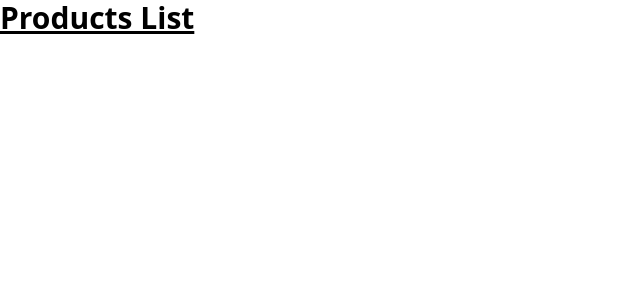
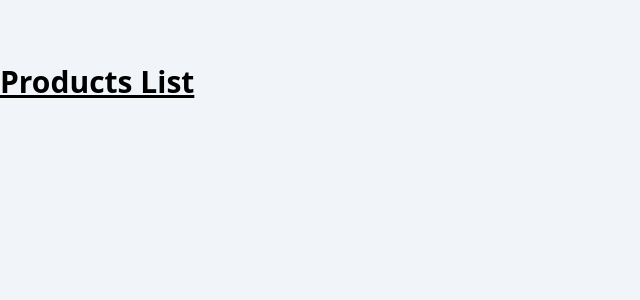
Before and after one commit to poonnawit/MyCom, a Vue app: page /products in a window 1280 px wide. Shown: the top 300 px of the page, without its empty margins (0-640 px from the left). Built offline with nearby package versions, Linux system fonts and the light colour scheme.

Commit message:
Platform setup

```diff
--- a/index.html
+++ b/index.html
@@ -6,7 +6,7 @@
     <meta name="viewport" content="width=device-width, initial-scale=1.0" />
     <title>MyCom</title>
   </head>
-  <body>
+  <body class="bg-slate-100">
     <div id="app"></div>
     <script type="module" src="/src/main.js"></script>
   </body>
--- a/src/App.vue
+++ b/src/App.vue
@@ -1,5 +1,8 @@
 <script setup></script>
 
 <template>
-  <router-view></router-view>
+  <div class="h-16"></div>
+  <main>
+    <router-view></router-view>
+  </main>
 </template>
```
